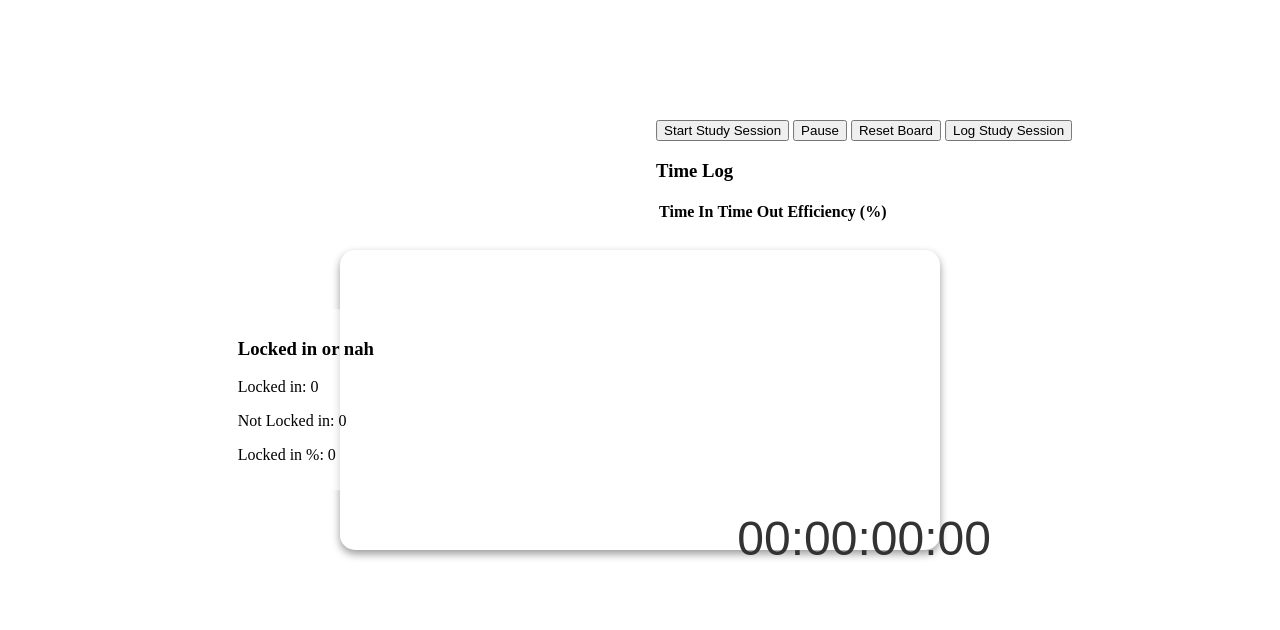
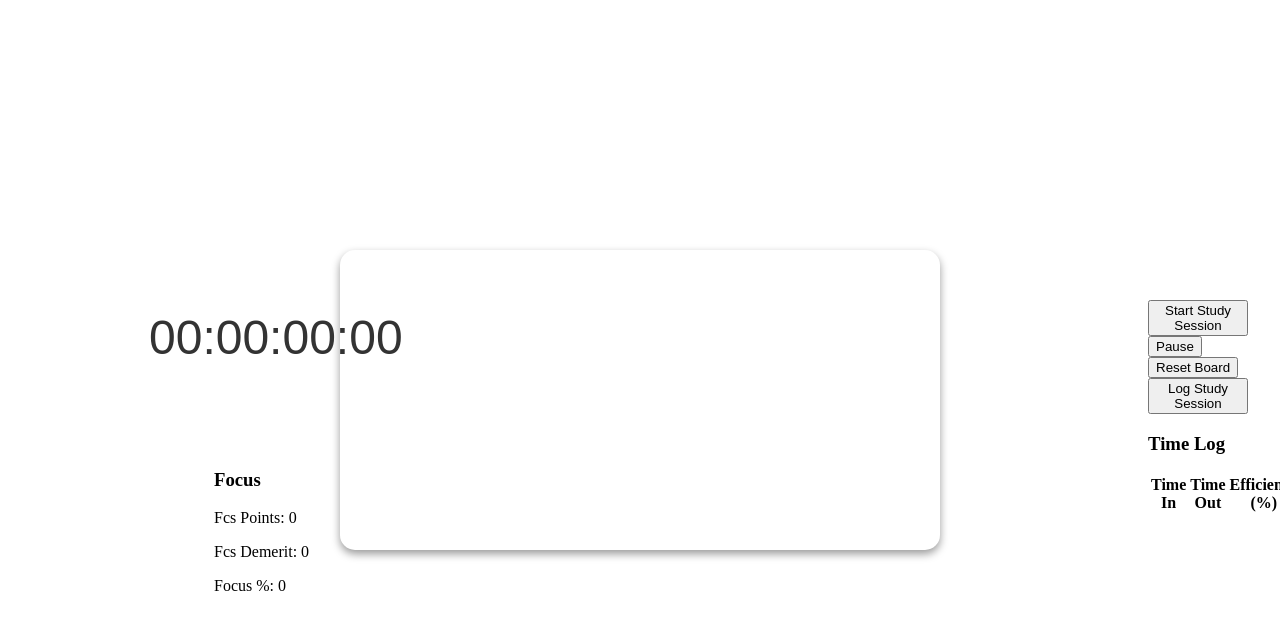
Before and after one commit to hannimeee/lockedin, a plain HTML site: page FaceRec/index3.html in a window 1280 px wide. Drawn offline with Linux system fonts and the light colour scheme; no server answers.

Commit message:
I GOT SOMETHING WORKING

```diff
--- /dev/null
+++ b/FaceRec/Log_Stopwatch.css
@@ -0,0 +1,31 @@
+.timerDisplay {
+    position: absolute;
+    top: 360px; /* Adjust as needed */
+    left: 199px; /* Adjust as needed */
+    width: 100px; /* Example width */
+    height: 100px; /* Example height */
+}
+
+.counter-container {
+    position: absolute;
+    top: 500px; /* Adjust as needed */
+    left: 204px; /* Adjust as needed */
+    width: 100px; /* Example width */
+    height: 100px; /* Example height */
+}
+
+.timelog-container {
+    position: absolute;
+    top: 500px; /* Adjust as needed */
+    left: 800px; /* Adjust as needed */
+    width: 100px; /* Example width */
+    height: 100px; /* Example height */
+}
+
+.Mediabuttons {
+    position: absolute;
+    top: 180px; /* Adjust as needed */
+    left: 700px; /* Adjust as needed */
+    width: 100px; /* Example width */
+    height: 100px; /* Example height */
+}
--- a/FaceRec/index3.html
+++ b/FaceRec/index3.html
@@ -8,20 +8,22 @@
   <script defer src="/FaceRec/face-api.min.js"></script>
   <script defer src="/FaceRec/FaceVideo3.js"></script>
   <link rel="stylesheet" href="/FaceRec/style.css">
+  <link rel="stylesheet" href="Log_Stopwatch.css">
 </head>
 <body>
+  <div class="timerDisplay" id="timerDisplay">00:00:00:00</div>
+
   <video id="video" width="600" height="450" autoplay></video>
   <!-- Counter container -->
   <div class="counter-container">
-    <h3>Locked in or nah</h3>
-    <p>Locked in: <span id="face-detected-count">0</span></p>
-    <p>Not Locked in: <span id="face-not-detected-count">0</span></p>
-    <p>Locked in %: <span id="locked-in-percentage">0</span></p>
+    <h3>Focus</h3>
+    <p>Fcs Points: <span id="face-detected-count">0</span></p>
+    <p>Fcs Demerit: <span id="face-not-detected-count">0</span></p>
+    <p>Focus %: <span id="locked-in-percentage">0</span></p>
   </div>
 
 <div class="timerContainer">
-  <div class="timerDisplay" id="timerDisplay">00:00:00:00</div>
-  <div class="buttons">
+  <div class="Mediabuttons">
     <!-- <button id="buttons" onclick="pauseTimer()">Pause</button>
     <button id="buttons" onclick="startTimer()">Start</button>
     <button id="buttons" onclick="resetTimer()">Reset</button> -->
@@ -29,7 +31,7 @@
     <button id="pauseButton" onclick="pauseTimer()">Pause</button>
     <button id="resetButton" onclick="resetTimer()">Reset Board</button>
     <button id="logButton">Log Study Session</button>
-
+  <div>
     <div id="timelog-container">
       <h3>Time Log</h3>
       <table id="timelog-table">
```
